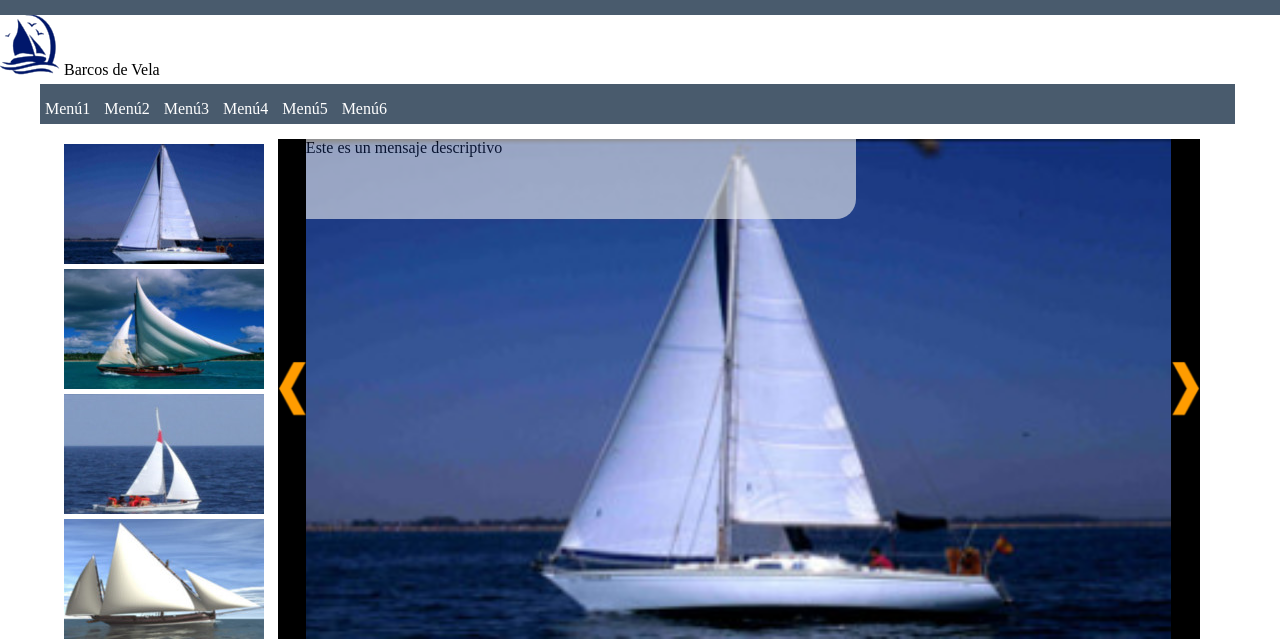
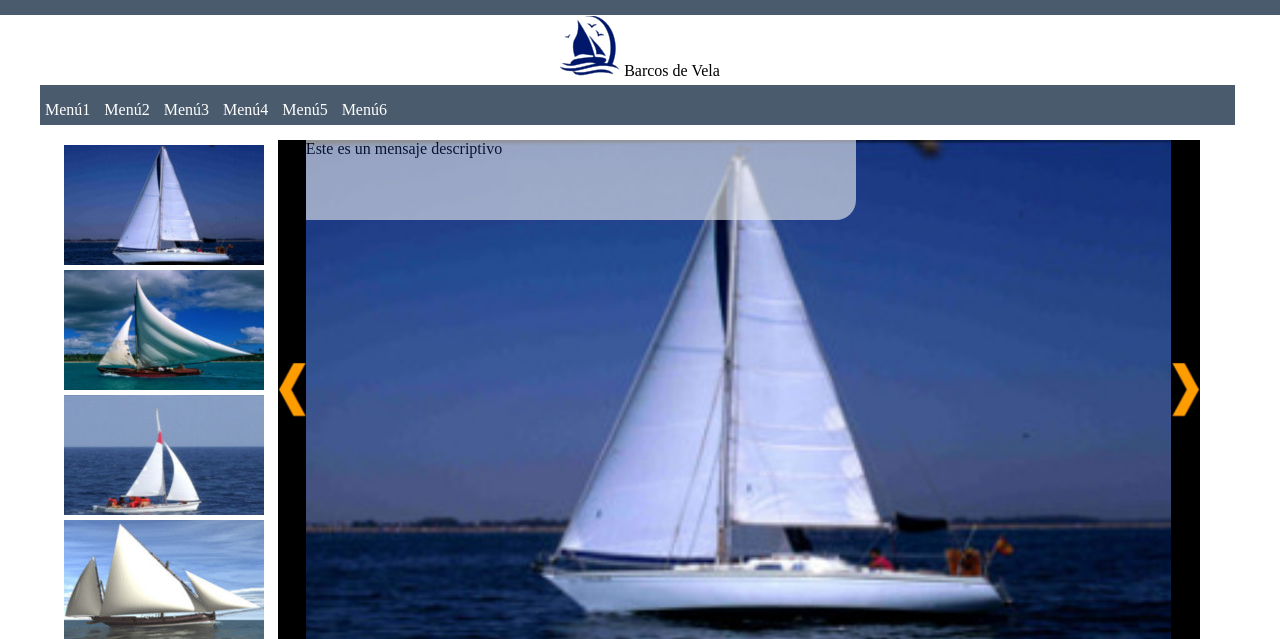
Before and after one commit to fryntiz/ProgramacionWeb, a PHP site: page / in a window 1280 px wide. Shown: the top 639 px of the page. Run offline with PHP 8.4, Linux system fonts and the light colour scheme.

Commit message:
Estilos título de la página

```diff
--- a/UnaDeBarcosDeVela/CSS/estilos.css
+++ b/UnaDeBarcosDeVela/CSS/estilos.css
@@ -21,7 +21,9 @@
 ------------------------------------------
 */
 #cajatitulo {
-
+	text-align: center;
+	align-content: center;
+	vertical-align: middle;
 }
 #lineasuperior {
 	width: 100%;
@@ -30,9 +32,13 @@
 }
 #logo {
 	display: inline-block;
+	margin-top: 1px;
 }
 #titulo {
 	display: inline-block;
+}
+#titulo H1 {
+	color: #495B6D;
 }
 /*
 ------------------------------------------
```
